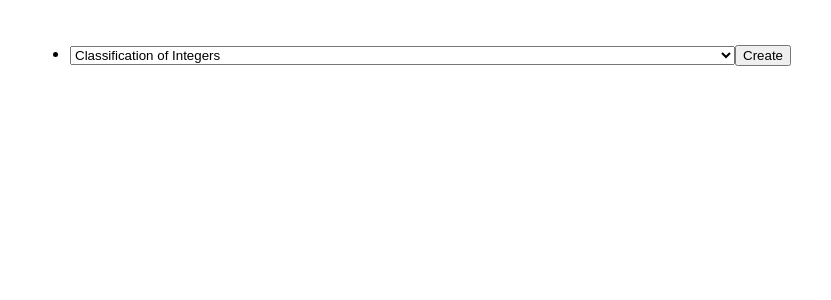
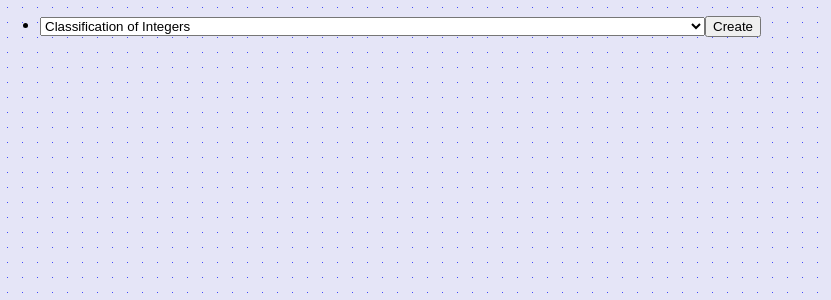
Before and after one commit to ApteroSAS/procyan, a React (Create React App) app: page / in a window 1280 px wide. Shown: the top 300 px of the page, without its empty margins (0-831 px from the left). Built offline with nearby package versions, Linux system fonts and the light colour scheme.

Commit message:
Updated UI and fixed dupe bug
Updated font
Updated button appearance and separation
Choice list is now separated to allow for different box properties

```diff
--- a/public/index.html
+++ b/public/index.html
@@ -10,6 +10,16 @@
       content="Web site created using create-react-app"
     />
     <link rel="apple-touch-icon" href="%PUBLIC_URL%/logo192.png" />
+
+    <link
+      rel="stylesheet"
+      href="https://cdn.jsdelivr.net/npm/katex@0.13.11/dist/katex.min.css"
+      integrity="sha384-Um5gpz1odJg5Z4HAmzPtgZKdTBHZdw8S29IecapCSB31ligYPhHQZMIlWLYQGVoc"
+      crossOrigin="anonymous"
+    />
+
+    <!-- We need to import the Montserrat font! -->
+    <link href='https://fonts.googleapis.com/css?family=Montserrat' rel='stylesheet'>
     <!--
       manifest.json provides metadata used when your web app is installed on a
       user's mobile device or desktop. See https://developers.google.com/web/fundamentals/web-app-manifest/
@@ -26,6 +36,16 @@
     -->
     <title>React App</title>
   </head>
+
+
+
+<!-- Make the background of the whole page look nice :J -->
+  <body style="
+  background-color: #e5e5f7;
+  background-image: radial-gradient(#444cf7 0.75px, #e5e5f7 0.75px);
+  background-size: 15px 15px;
+  font-family:Montserrat;
+  ">
   <body>
     <noscript>You need to enable JavaScript to run this app.</noscript>
     <div id="root"></div>
--- a/src/components/Exercice.js
+++ b/src/components/Exercice.js
@@ -82,31 +82,47 @@ export default function ExerciceField({UnitId, uuid}){
         <>
             {exercice === undefined ? <p>Loading..</p> :
                 <div
+                    /*
+                        This section contains the PROBLEM and the EXPLAINATION
+                    */
+                    //This will set the Style dialog background, NOT the webpage!
                     style={{
-                            background: '#eeeeee',
+                        background: '#ffffff',
+                        padding: '20px',
+                        margin: '10px',
+                        borderRadius: '20px',
+                        boxShadow: '0px 2px 5px #265f8e50',
+                        fontSize: '16px'
                     }}
                 >
+                    <p><h3><Latex displayMode={true}>{exercice.problem}</Latex></h3></p>
+                    <p><Latex displayMode={true}>{exercice.explanation}</Latex></p>
+                </div>
+            }
 
-                        <p><Latex displayMode={true}>{exercice.problem}</Latex></p>
-                        <p><Latex displayMode={true}>{exercice.explanation}</Latex></p>
-                        <ul>
-                            {
-                                exercice.choiceList.map((choice, index) =>
-                                    //<li key={index}> <Latex displayMode={true}>{choice}</Latex>
-                                    <li key={index}>
+            <ul >
+                {exercice && exercice.choiceList.map((choice, index) =>
+                    /*
+                        This section contains the ANSWER BUTTONS
+                        (Note: I separate the script to have the answers outside the main BOX)
+                    */
+                    <li key={index}
+                        style={{
+                            margin: "5px 0" ,
+                            //Do not add more "styles" here, lilypad uses it's own parameters
+                        }}>
                         <Button
-                                            category="primary_outline"
-                                            onClick= {function handleClick(choice, index){}}
-                                            text={<Latex displayMode={true}>{choice}</Latex>} //{`${index} $") " ${choice}`}  //{index} + {choice}
+                            category="primary_solid"
+                            onClick={function handleClick(choice, index) { }}
+                            //text={<Latex displayMode={true}>{choice}</Latex>} //Original
+                            text={<Latex displayMode={false}>{String.fromCharCode(65 + index) + ". " + choice}</Latex>} //+Alphabet Value
                             type="button"
                             size="small"
 
                         />
-                                    </li>)
-                            }
+                    </li>
+                )}
             </ul>
-                </div>
-            }
         </>
     )
 }
--- a/src/index.css
+++ b/src/index.css
@@ -14,12 +14,20 @@ code {
 
 main[data-theme='light'].App,
 :root {
-  --color-interaction-primary: #c70000;
-  --color-interaction-primary-hover: #960606;
-  --color-interaction-primary-active: #960606;
+  /*Fonts*/
+  --font-primary: 'Montserrat';
+  --font-secondary: 'Space Grotesk';
+  --font-backup: 'Arial';
+
+  /**/
+  --color-text-reverse: #3e649b;
+
+  --color-interaction-primary: #ffffff;
+  --color-interaction-primary-hover: #eff4fa;
+  --color-interaction-primary-active: #eff4fa;
   --color-interaction-primary-disabled: rgba(176, 176, 176, 0.5);
-  --color-interaction-primary-alt: #ffffff;
-  --color-interaction-primary-alt-hover: #fde8e8;
-  --color-interaction-primary-alt-active: #f0cbcb;
-  --color-interaction-primary-alt-disabled: #e7e7e7;
+  --color-interaction-primary-alt: #201b1b;
+  --color-interaction-primary-alt-hover: #111111;
+  --color-interaction-primary-alt-active: #332c2c;
+  --color-interaction-primary-alt-disabled: #353535;
 }
--- a/src/index.js
+++ b/src/index.js
@@ -7,12 +7,15 @@ import reportWebVitals from './reportWebVitals';
 const root = ReactDOM.createRoot(document.getElementById('root'));
 root.render(
   <React.StrictMode>
-      <main
+      <main //This should affect the Dialog "App" background
           className={'App'}
           data-theme="light"
           style={{
-              fontSize: '15px',
-              padding: '30px'
+              /*fontSize: '15px',
+              padding: '20px',
+              margin: '10px',
+              background: '#ffffff',
+              borderRadius: '20px'*/
           }}
       >
         <App />
```
Also changed, not shown: 1 other file (tests, documents, lock files or other folders). Lines whose indentation alone changed are shown as unchanged.
